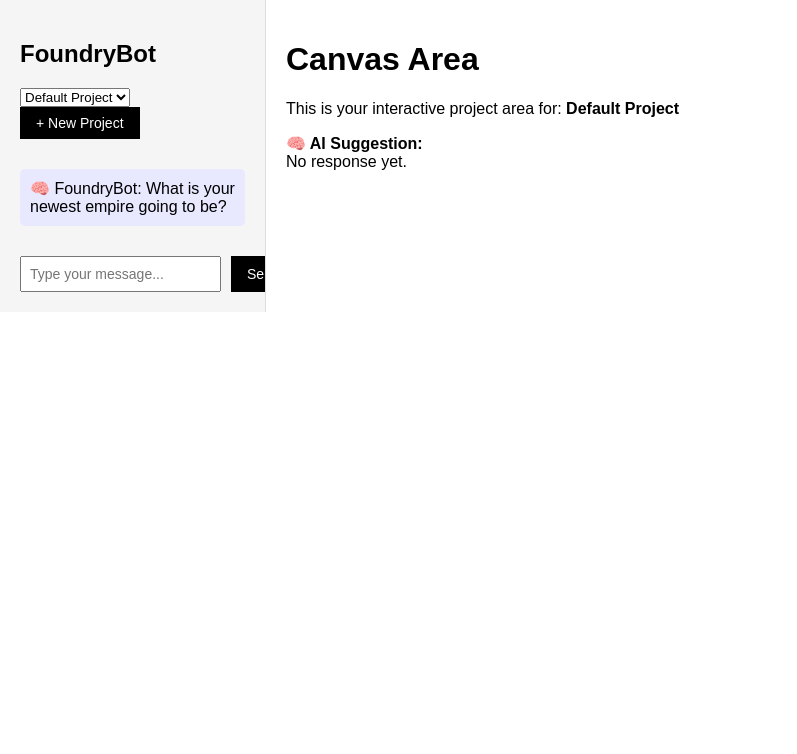
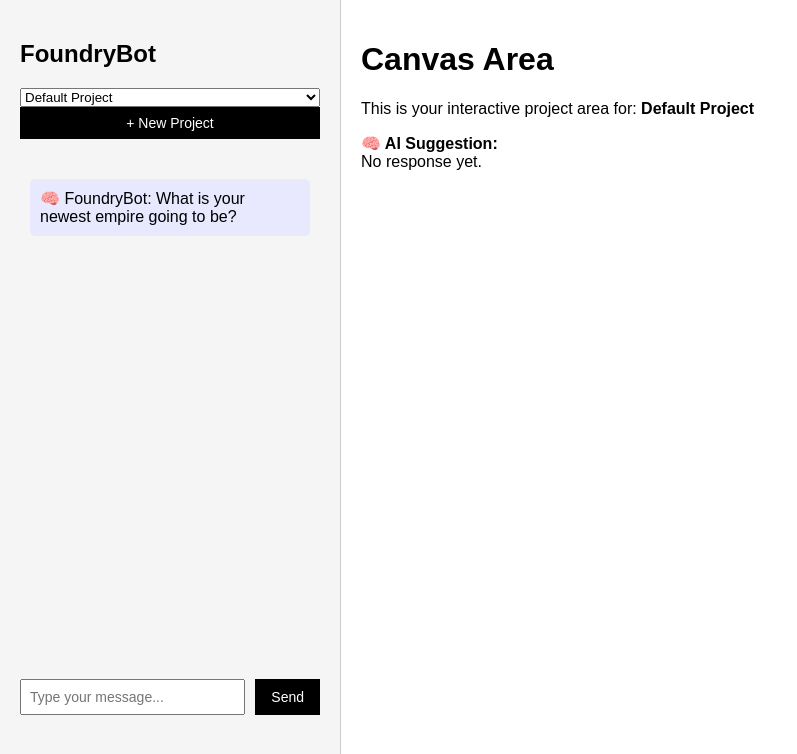
Before and after one commit to lacwil/foundryhq-final, a React (Vite) app: page / in a window 1280 px wide. Shown: the top 754 px of the page, without its empty margins (0-797 px from the left). Built offline with nearby package versions, Linux system fonts and the light colour scheme.

Commit message:
Added canvas drawing tool and chat UI improvements

```diff
--- a/src/App.css
+++ b/src/App.css
@@ -1,8 +1,8 @@
-body, html, #root {
+body, html, #root, .app {
+  height: 100%;
   margin: 0;
   padding: 0;
-  height: 100%;
-  font-family: Arial, sans-serif;
+  font-family: sans-serif;
 }
 
 .app {
@@ -13,73 +13,68 @@ body, html, #root {
 
 .sidebar {
   width: 300px;
-  background-color: #f4f4f4;
-  padding: 16px;
+  background: #f3f3f3;
+  padding: 20px;
+  box-sizing: border-box;
   display: flex;
   flex-direction: column;
-  height: 100vh;
-  box-sizing: border-box;
 }
 
-.sidebar h2 {
+h2 {
   margin-top: 0;
 }
 
-.sidebar select,
-.sidebar button {
+select, button {
   margin-bottom: 10px;
+  width: 100%;
   padding: 8px;
 }
 
 .chat-box {
   flex: 1;
   overflow-y: auto;
-  padding: 8px;
+  margin-bottom: 10px;
+  background: #fff;
   border: 1px solid #ccc;
-  background: #fff;
-  margin-bottom: 10px;
+  padding: 10px;
 }
 
 .message {
   margin-bottom: 10px;
+  padding: 8px;
+  border-radius: 6px;
+  word-wrap: break-word;
 }
 
 .message.user {
-  text-align: right;
-  color: #333;
+  background: #d3f8d3;
 }
 
 .message.bot {
-  text-align: left;
-  color: #0077cc;
+  background: #e5e5ff;
 }
 
 form {
   display: flex;
-  gap: 8px;
+  gap: 10px;
 }
 
-form input {
+input[type="text"] {
   flex: 1;
   padding: 8px;
-  font-size: 14px;
 }
 
-form button {
+button[type="submit"] {
   padding: 8px 16px;
-  font-size: 14px;
 }
 
 .canvas {
   flex: 1;
-  padding: 24px;
-  background-color: #fafafa;
+  padding: 20px;
   overflow-y: auto;
+  background: #ffffff;
 }
 
 .canvas-content {
   margin-top: 20px;
-  background: #fff;
-  padding: 16px;
-  border: 1px solid #ddd;
 }
--- a/src/App.jsx
+++ b/src/App.jsx
@@ -50,7 +50,11 @@ function App() {
   ];
 
   const getNextStagePrompt = (messages) => {
-    const answered = messages.filter(m => m.sender === 'user').length - 1;
+    const lastUserMsg = [...messages].reverse().find(m => m.sender === 'user');
+    const lastBotQuestion = [...messages].reverse().find(m => m.sender === 'bot' && funnelQuestions.some(q => m.text.includes(q)));
+    const answered = lastBotQuestion && lastUserMsg && messages.indexOf(lastUserMsg) > messages.indexOf(lastBotQuestion)
+      ? funnelQuestions.findIndex(q => lastBotQuestion.text.includes(q)) + 1
+      : funnelQuestions.findIndex(q => lastBotQuestion?.text.includes(q));
     return funnelQuestions[answered] || null;
   };
 
@@ -68,11 +72,11 @@ function App() {
 
   useEffect(() => {
     chatEndRef.current?.scrollIntoView({ behavior: 'smooth' });
-  }, [messages]);
+  }, [messages, isTyping]);
 
   return (
-    <div className="app">
-      <div className="sidebar">
+    <div className="app" style={{ display: 'flex', height: '100vh' }}>
+      <div className="sidebar" style={{ width: '300px', overflow: 'auto', borderRight: '1px solid #ccc', display: 'flex', flexDirection: 'column' }}>
         <h2>FoundryBot</h2>
         <select value={selectedProject} onChange={(e) => setSelectedProject(e.target.value)}>
           {projects.map((p) => (
@@ -80,7 +84,7 @@ function App() {
           ))}
         </select>
         <button onClick={resetProject}>+ New Project</button>
-        <div className="chat-box">
+        <div className="chat-box" style={{ flex: 1, overflowY: 'auto', padding: '10px' }}>
           {messages.map((msg, idx) => (
             <div key={idx} className={`message ${msg.sender}`}>{msg.sender === 'user' ? `You: ${msg.text}` : msg.text}</div>
           ))}
@@ -128,11 +132,12 @@ function App() {
             value={input}
             onChange={(e) => setInput(e.target.value)}
             placeholder="Type your message..."
+            style={{ flex: 1 }}
           />
           <button type="submit">Send</button>
         </form>
       </div>
-      <div className="canvas">
+      <div className="canvas" style={{ flex: 1, padding: '20px' }}>
         <h1>Canvas Area</h1>
         <p>This is your interactive project area for: <strong>{selectedProject}</strong></p>
         <div className="canvas-content">
```
Also changed, not shown: api/generate.js (+43 -43 lines).
